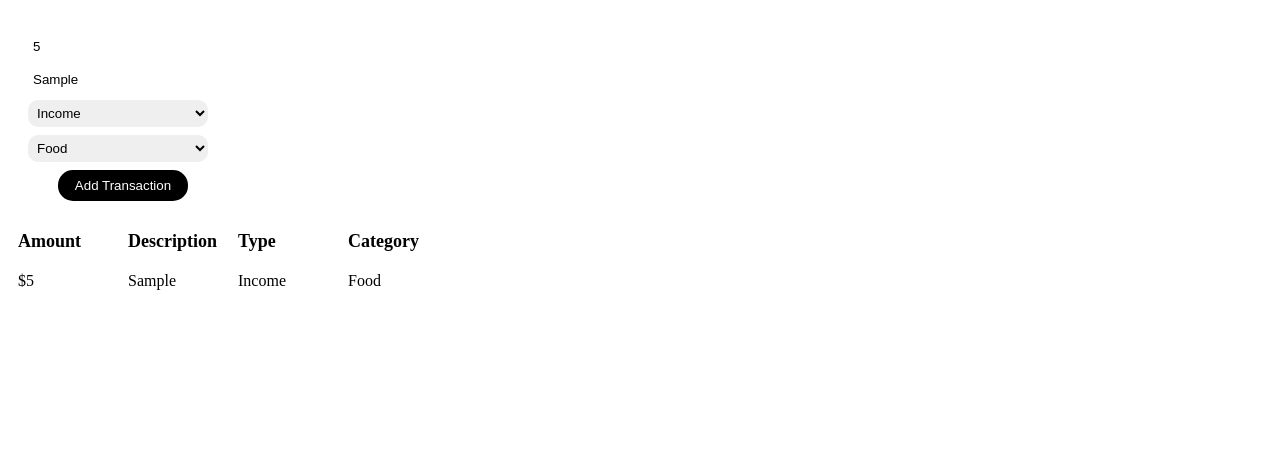
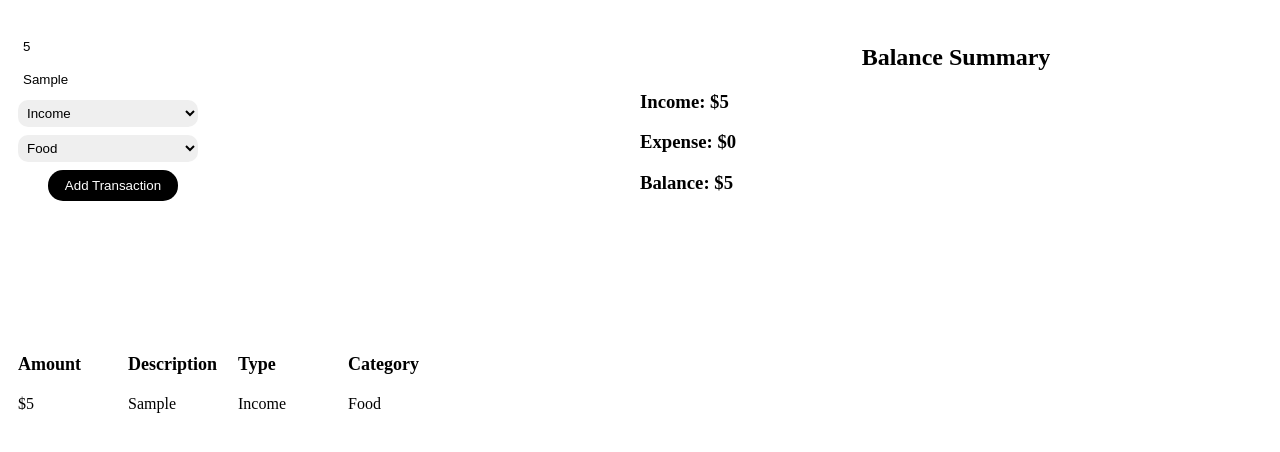
Before and after one commit to Nafees-Mohamed/Expense-Tracker, a plain HTML site: page expense.html in a window 1280 px wide. Both pictures are taken after typing "5", "Sample" into the empty fields and a click on the button "Add Transaction". Shown: the part 70-522 px from the top of the page. Drawn offline with Linux system fonts and the light colour scheme.

Commit message:
Created Balance Summary

```diff
--- a/expense.html
+++ b/expense.html
@@ -9,9 +9,8 @@
 </head>
 
 <body>
-
-    <form>
-        <h1>Expense Tracker</h1>
+    <h1>Expense Tracker</h1>
+    <div class="top-container">
         <div class="input-container">
             <input type="number" class="js-amount" placeholder="Enter amount">
             <input type="text" class="js-description" placeholder="Description">
@@ -28,8 +27,10 @@
             <button type="button" class="js-add">Add Transaction</button>
         </div>
 
+        <div class="balance-summary">
+        </div>
+    </div>
 
-    </form>
     <div class="expense-history">
         <div class="head">Amount</div>
         <div class="head">Description</div>
--- a/script.js
+++ b/script.js
@@ -1,7 +1,9 @@
-expenses=[];
+let expenses=[];
 
 document.querySelector('.js-add').addEventListener('click',addTransaction);
 const history = document.querySelector('.expense-history');
+const summary = document.querySelector('.balance-summary');
+
 
 function addTransaction(){
     const amount=document.querySelector('.js-amount').value;
@@ -11,7 +13,7 @@
 
     let expense={
         id: Date.now(),
-        amount: amount,
+        amount: Number(amount),
         description: description,
         type:type,
         category:category
@@ -28,4 +30,22 @@
         <div>${expense.category}</div>
 
     `;
+    balanceSummary();
 }
+
+
+function balanceSummary(){
+    const income=expenses
+            .filter(expense => expense.type==='Income')
+            .reduce((sum,expense)=>sum+expense.amount,0);
+    const expense=expenses
+            .filter(expense => expense.type==='Expense')
+            .reduce((sum,expense)=>sum+expense.amount,0);
+    const balance=income-expense;
+    summary.innerHTML=`
+    <h2>Balance Summary</h2>
+    <h3>Income: $${income}</h3>
+    <h3>Expense: $${expense}</h3>
+    <h3>Balance: $${balance}</h3>`;
+
+}
--- a/style.css
+++ b/style.css
@@ -3,14 +3,18 @@
     margin-top: 20px;
     font-size: 40px;
 }
+h2{
+    text-align: center;
+}
 
 .input-container{
     display: flex;
     flex-direction: column;
-    width: 200px;
+    width: 200px
     margin: 10px;
     padding: 10px;
     gap: 8px;
+    height: 300px;
 }
 
 .input-container input,
@@ -43,3 +47,13 @@
     font-size: 18px;
     font-weight: bold;
 }
+
+.top-container{
+    display: grid;
+    grid-template-columns: 1fr 1fr;
+
+}
+
+.balance-summary{
+
+}
```
